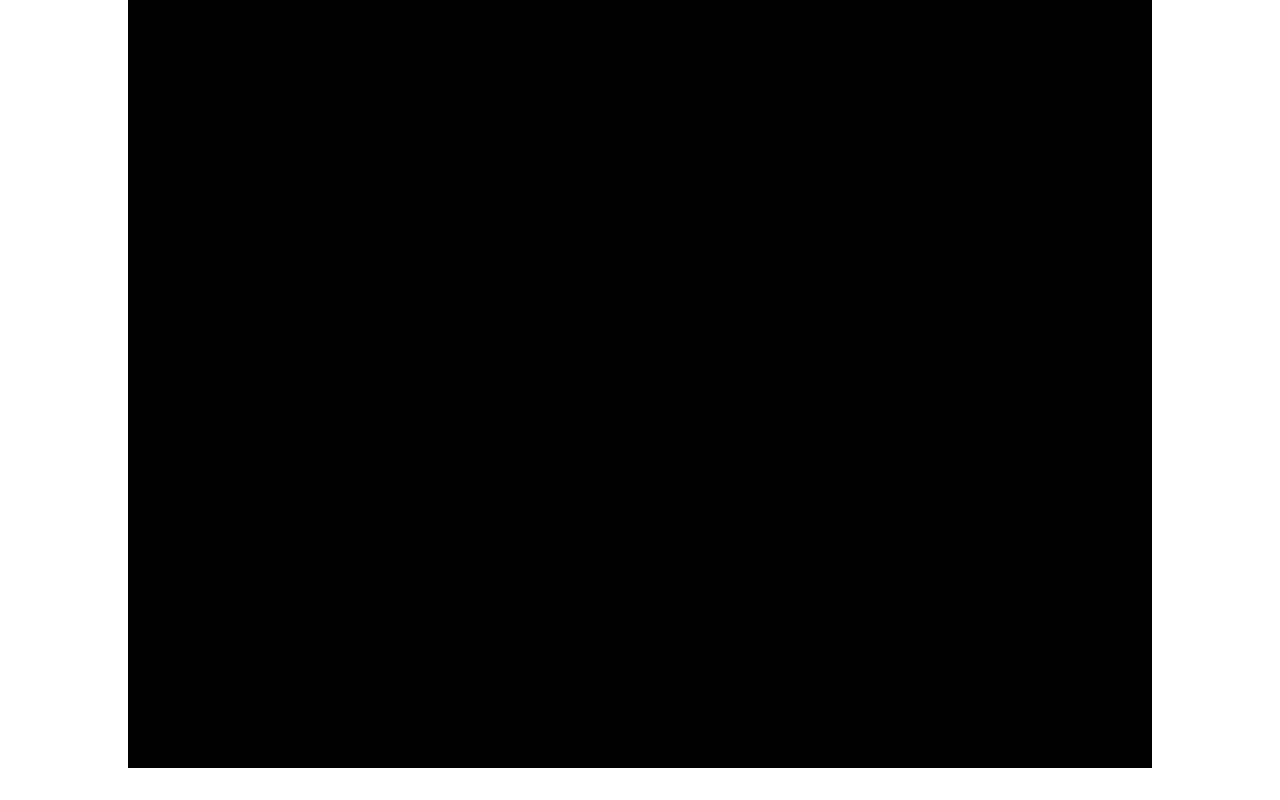
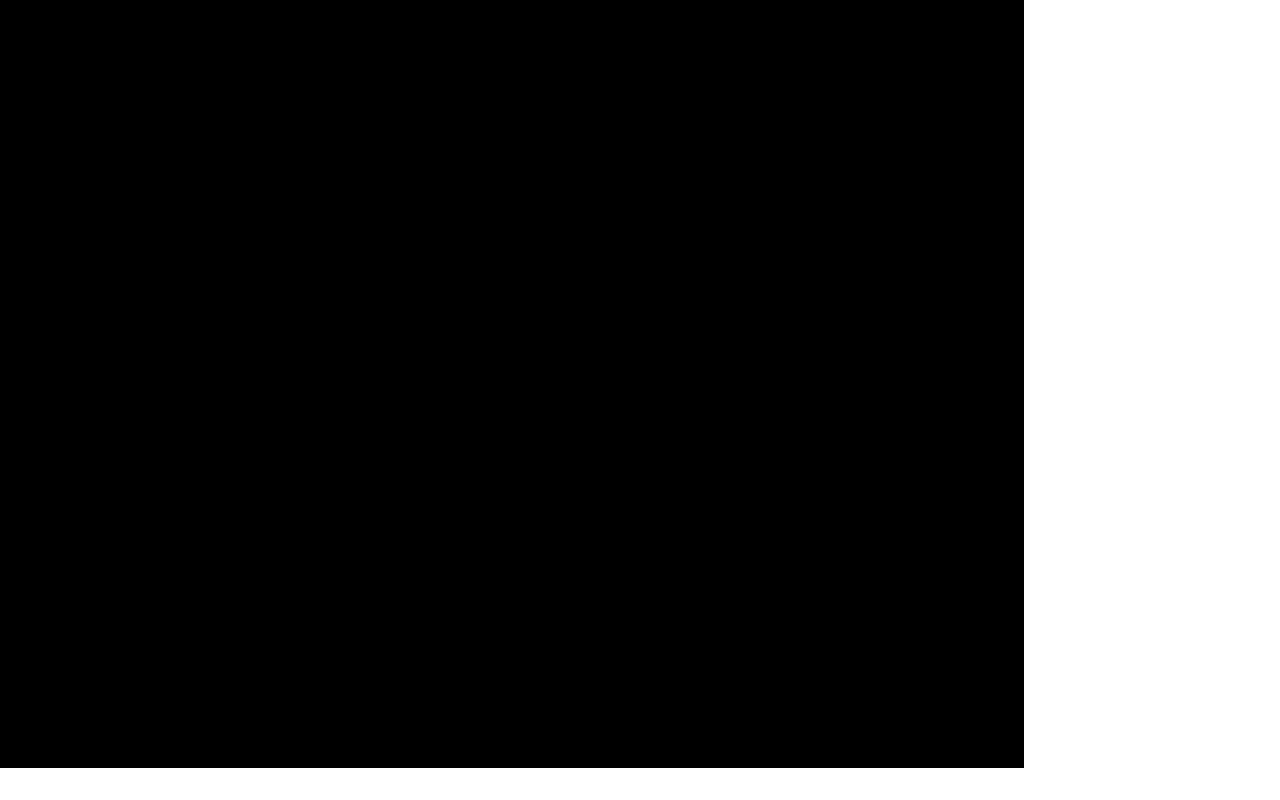
Before and after one commit to NFT2626/rigue-like-rpg, a plain HTML site: page game.html in a window 1280 px wide. Drawn offline with Linux system fonts and the light colour scheme.

```diff
--- a/style.css
+++ b/style.css
@@ -1,9 +1,9 @@
 body {
 	margin: 0;
-	padding 0;
+	padding: 0;
 }
 canvas {
-	background: #eee;
-	display: block;
+	/*display: block;*/
 	margin: 0 auto;
+	padding: 0;
 }
```
Also changed, not shown: img/circle.svg (added).
